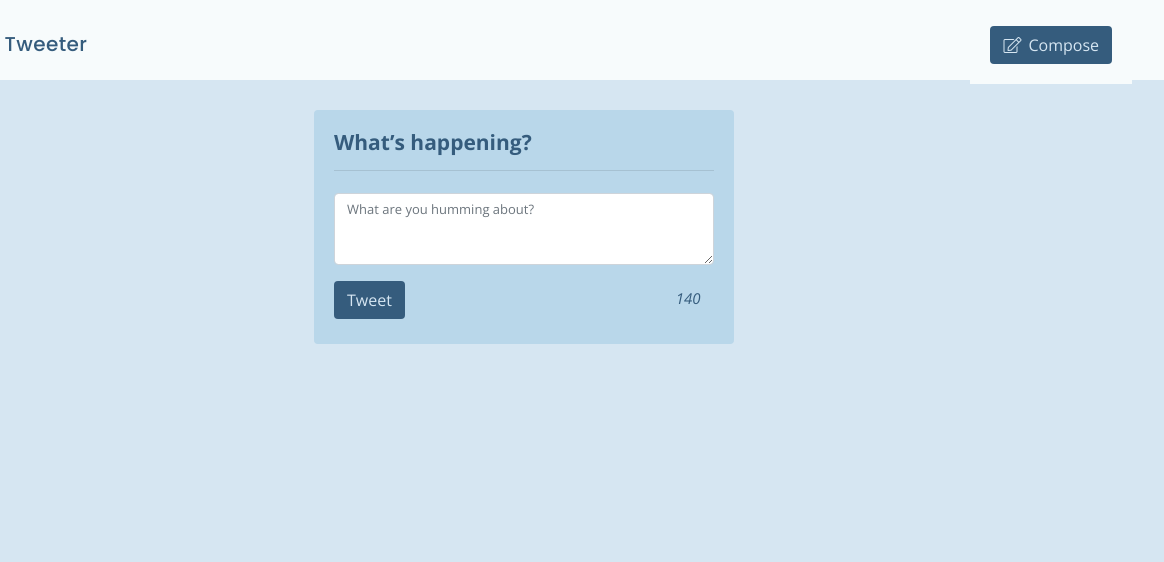
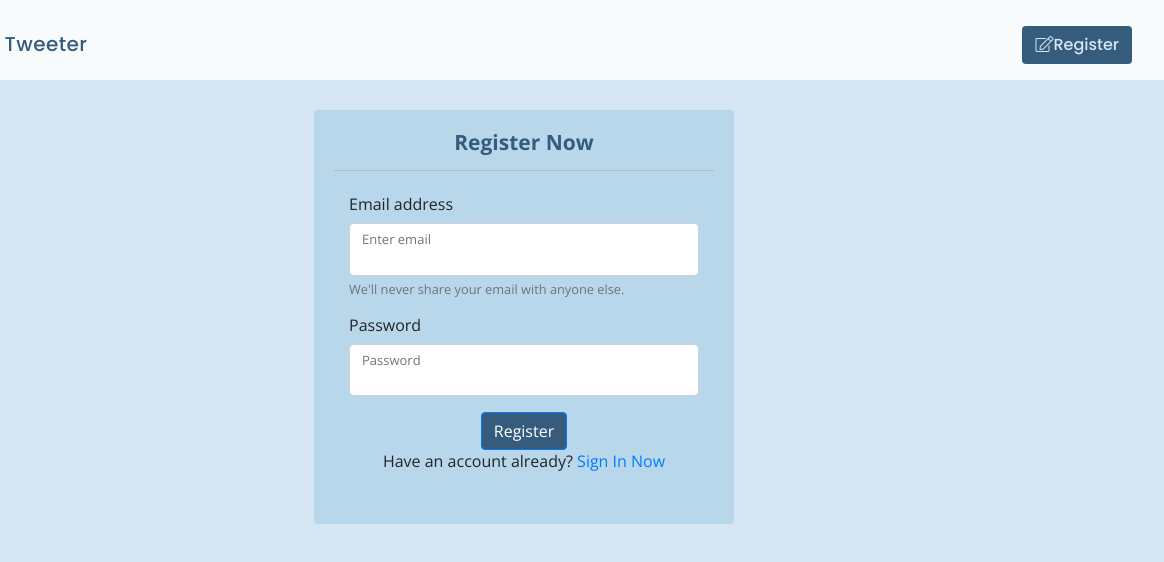
Before and after one commit to JJMin/tweeter, a website: page public/views/register.html in a window 1280 px wide. Shown: the full height of the page, 116-1280 px from the left. Drawn offline with nearby package versions, Linux system fonts and the light colour scheme; no server answers.

Commit message:
Create register page

```diff
--- a/public/views/register.html
+++ b/public/views/register.html
@@ -3,16 +3,16 @@
 
 <head>
   <!-- Meta Information -->
-  <title>Tweeter - Home Page</title>
+  <title>Tweeter - Registration Page</title>
 
   <!-- External CSS -->
-  <link rel="stylesheet" href="/vendor/normalize-4.1.1.css" type="text/css" />
-  <link rel="stylesheet" href="/vendor/webfonts/fontawesome-all.min.css" type="text/css" />
+  <link rel="stylesheet" href="../vendor/normalize-4.1.1.css" type="text/css" />
+  <link rel="stylesheet" href="../vendor/webfonts/fontawesome-all.min.css" type="text/css" />
   <link rel="stylesheet" href="https://maxcdn.bootstrapcdn.com/bootstrap/4.0.0/css/bootstrap.min.css" integrity="sha384-Gn5384xqQ1aoWXA+058RXPxPg6fy4IWvTNh0E263XmFcJlSAwiGgFAW/dAiS6JXm"
     crossorigin="anonymous">
 
   <!-- App CSS -->
-  <link rel="stylesheet" href="/main.css" type="text/css" />
+  <link rel="stylesheet" href="../main.css" type="text/css" />
 
   <!-- External JS -->
   <script src="https://code.jquery.com/jquery-3.3.1.min.js" integrity="sha256-FgpCb/KJQlLNfOu91ta32o/NMZxltwRo8QtmkMRdAu8="
@@ -21,10 +21,10 @@
     crossorigin="anonymous"></script>
   <script src="https://maxcdn.bootstrapcdn.com/bootstrap/4.0.0/js/bootstrap.min.js" integrity="sha384-JZR6Spejh4U02d8jOt6vLEHfe/JQGiRRSQQxSfFWpi1MquVdAyjUar5+76PVCmYl"
     crossorigin="anonymous"></script>
-  <script src="/vendor/moment.min.js" type="text/javascript"></script>
+  <script src="../vendor/moment.min.js" type="text/javascript"></script>
 
   <!-- App JS -->
-  <script type="text/javascript" src="/scripts/app.js"></script>
+  <script type="text/javascript" src="../scripts/app.js"></script>
 
   <!-- External Font -->
   <link href="https://fonts.googleapis.com/css?family=Poppins:500|Open+Sans:400,400i,700" rel="stylesheet">
@@ -35,12 +35,13 @@
   <!-- Top nav bar (fixed) -->
   <nav class="navbar fixed-top">
     <a class="navbar-brand" href="#">
-      <img src="/images/bird.png" alt="Tweeter logo"> Tweeter
+      <img src="../images/bird.png" alt="Tweeter logo"> Tweeter
     </a>
-    <form class="form-inline my-2 my-lg-0">
-      <button class="btn my-2 my-sm-0" id="compose" type="submit">
-        <i class="fal fa-edit"></i>Compose</button>
-    </form>
+    <a href="/register">
+      <button class="btn my-2 my-sm-0">
+        <i class="fal fa-edit"></i>Register
+      </button>
+    </a>
   </nav>
 
   <div class="whitespace"></div>
@@ -50,29 +51,31 @@
     <div class="container new_tweet_container">
       <form method="POST" action="/tweets" class="rounded">
         <div class="form-group">
-          <h2>What’s happening?</h2>
+          <h2 class="text-center">Register Now</h2>
           <hr>
-          <div>
-            <p class="errorMessage" role="alert"></p>
-          </div>
-          <textarea class="form-control" id="new_tweet" name="text" type="text" placeholder="What are you humming about?"></textarea>
-        </div>
-        <div class="row justify-content-between">
-          <div class="col-4">
-            <button type="submit" class="btn">Tweet</button>
-          </div>
-          <div class="col-2">
-            <p id="character-count">140</p>
+          <div class="container" id="register_container">
+            <form action="/register" method="POST" class="justify-content-md-center">
+              <div class="form-group">
+                <label for="email">Email address</label>
+                <input type="email" class="form-control" id="email" name="email" aria-describedby="emailHelp" placeholder="Enter email">
+                <small id="emailHelp" class="form-text text-muted">We'll never share your email with anyone else.</small>
+              </div>
+              <div class="form-group">
+                <label for="password">Password</label>
+                <input type="password" class="form-control" id="password" name="password" placeholder="Password">
+              </div>
+              <div class="form-row text-center">
+                <div class="col-12">
+                  <button type="submit" class="btn btn-primary" id="urls_register_submit_btn" value="submit">Register</button>
+                  <p>Have an account already?
+                    <a href="/login">Sign In Now</a>
+                  </p>
+                </div>
+              </div>
+            </form>
           </div>
         </div>
       </form>
-    </div>
-
-    <article>
-      <div class="container tweets">
-        <!-- our tweet element gets appended here via our app.js -->
-      </div>
-    </article>
     </div>
   </main>
 </body>
```
